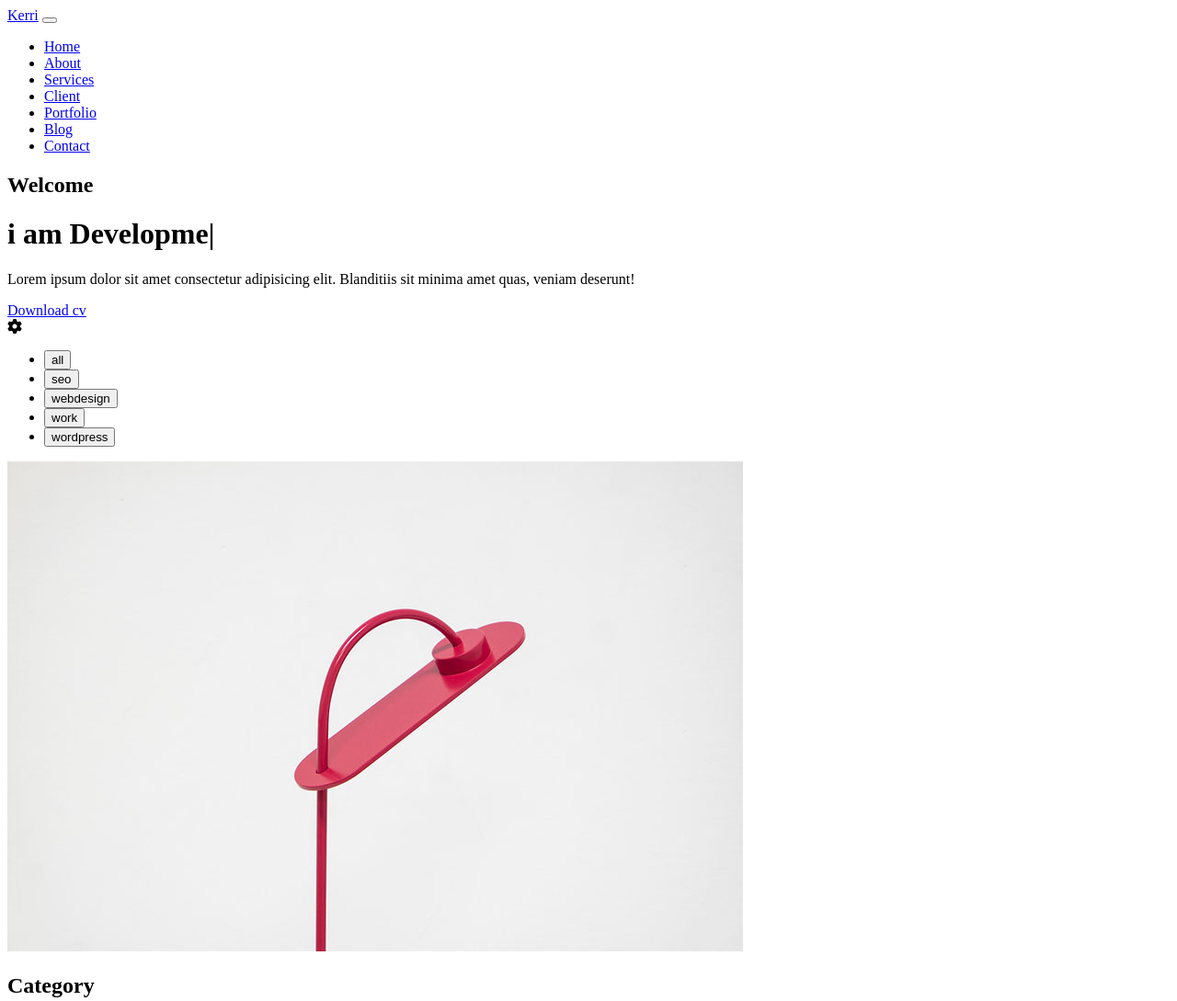
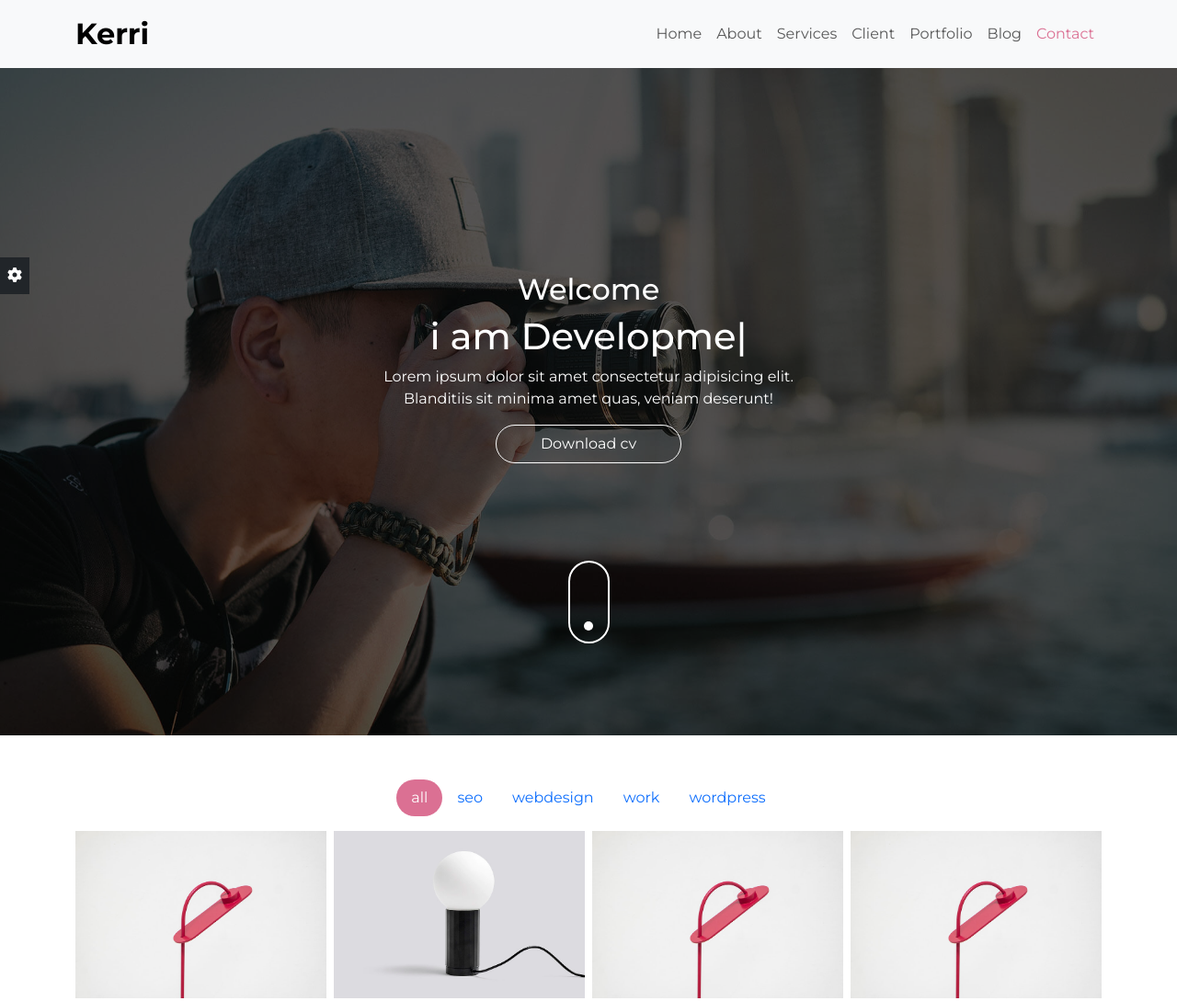
Before and after one commit to G3A7/-Journey-Route--Simple-WorkShop-1--bootsrtap-with-route, a plain HTML site: page index.html in a window 1280 px wide. Shown: the top 1089 px of the page at 92% size. Drawn offline with nearby package versions, Linux system fonts and the light colour scheme; the site is published under a folder, as on GitHub Pages, so addresses that start at the root find nothing.

Commit message:
some-change-because-path

```diff
--- a/index.html
+++ b/index.html
@@ -18,9 +18,9 @@
       referrerpolicy="no-referrer"
     />
     <!-- Link Css Bootstrap -->
-    <link rel="stylesheet" href="/css/bootstrap.min.css" />
+    <link rel="stylesheet" href="./css/bootstrap.min.css" />
     <!-- NAtive Css -->
-    <link rel="stylesheet" href="/css/style.css" />
+    <link rel="stylesheet" href="./css/style.css" />
   </head>
   <body data-bs-spy="scroll" data-bs-target="#navbar-example">
     <nav id="navbar-example" class="navbar navbar-expand-lg fixed-top bg-body-tertiary">
```
